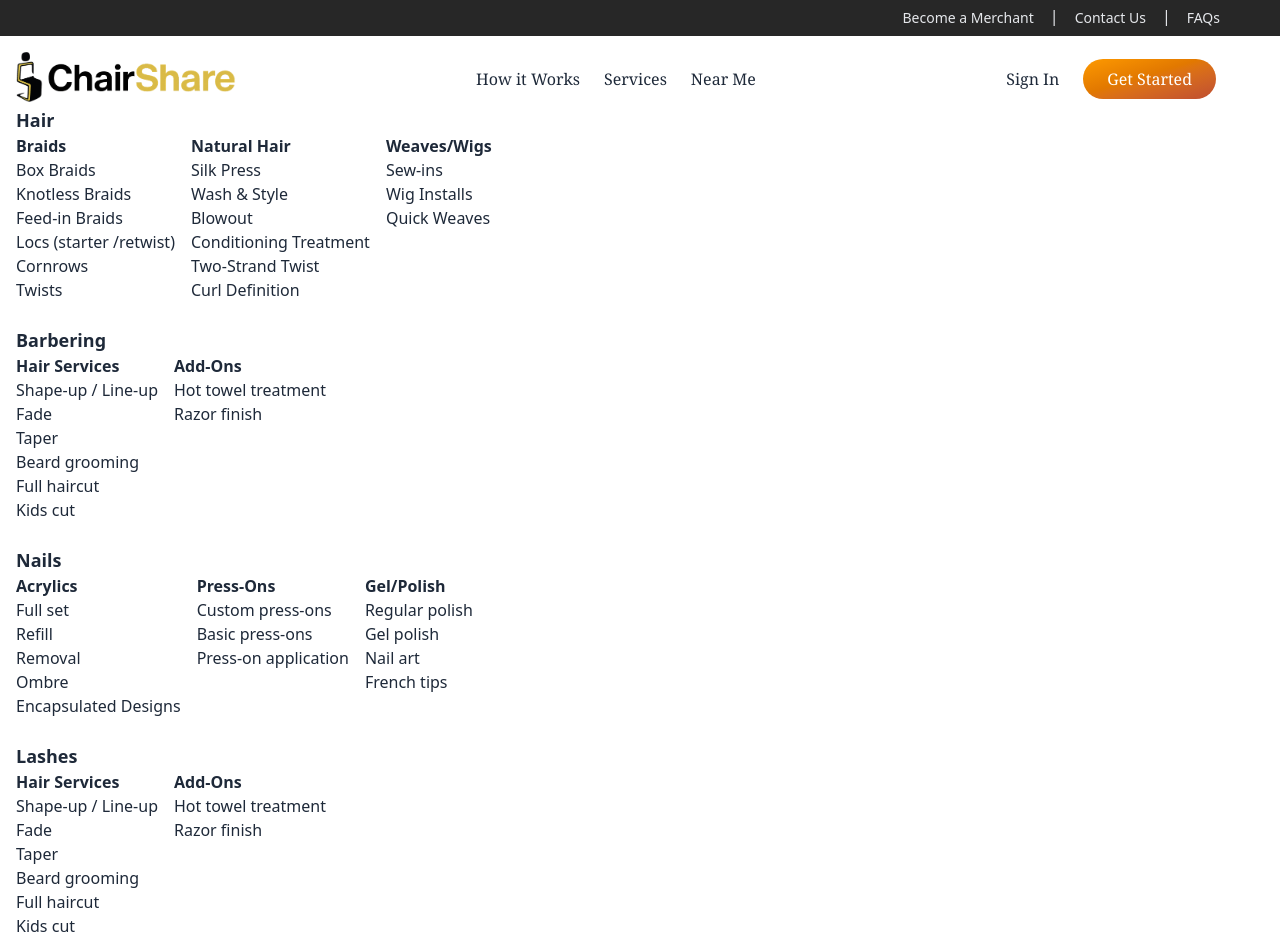
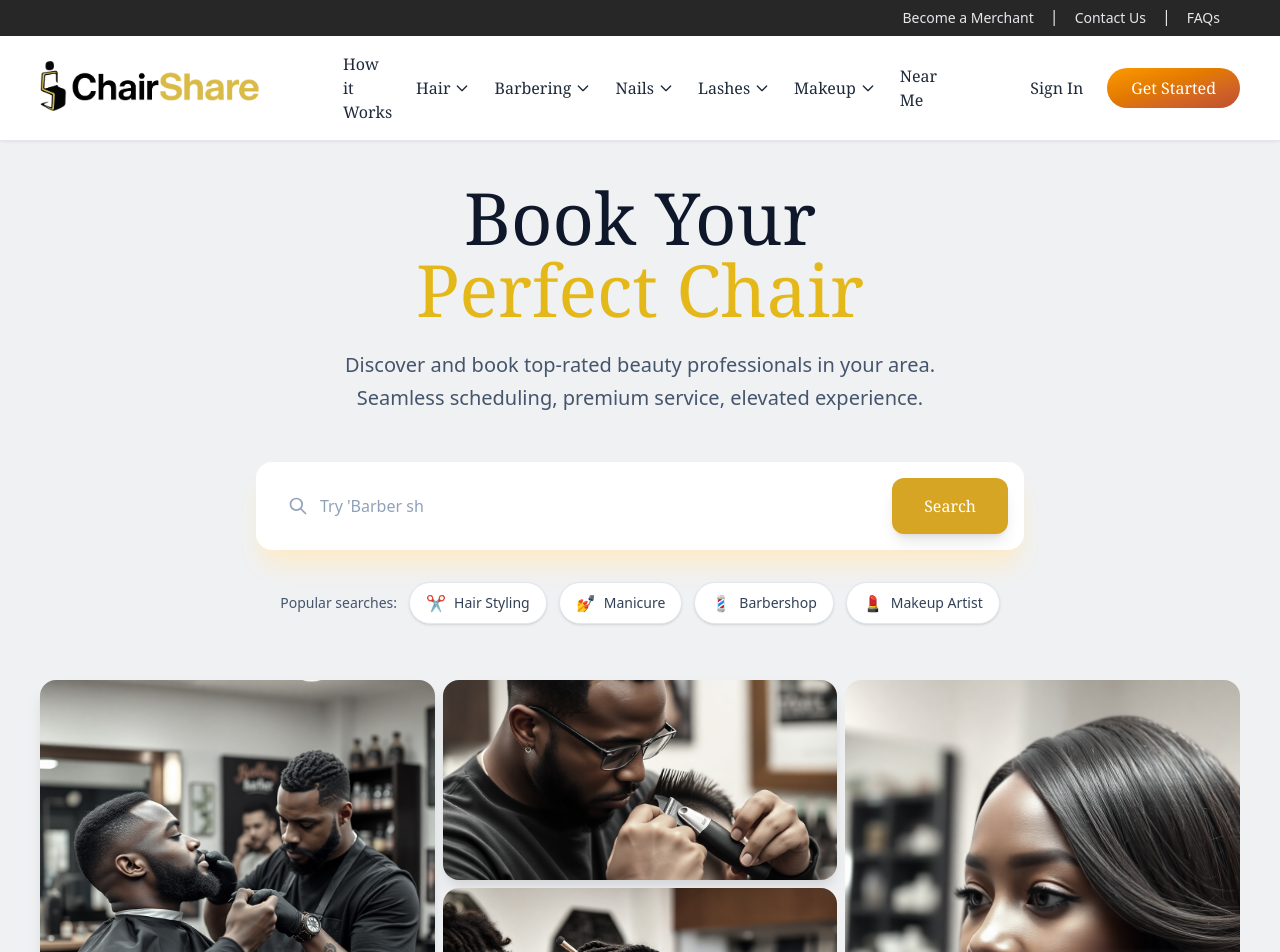
Before and after one commit to KayviaHarriott/chair-share, a React (Vite) app: page / in a window 1280 px wide. Shown: the top 952 px of the page. Built offline with nearby package versions, Linux system fonts and the light colour scheme.

Commit message:
feat(navbar): add hover dropdown menus for service categories (Hair, Barbering, Nails, Lashes, Makeup)

```diff
--- a/src/navigation/NavBar.tsx
+++ b/src/navigation/NavBar.tsx
@@ -1,8 +1,9 @@
 import { Link } from "react-router-dom";
-// import KeyboardArrowRightIcon from '@mui/icons-material/KeyboardArrowRight';
-// import { KeyboardArrowRight } from "@mui/icons-material";
+import { useState } from "react";
 
 export const NavBar = () => {
+  const [hoveredCategory, setHoveredCategory] = useState<string | null>(null);
+
   return (
     <div>
       <div className="bg-[#272727] text-gray-200 flex justify-center">
@@ -12,10 +13,9 @@ export const NavBar = () => {
           <p className="text-sm">Contact Us</p>
           <p className="mb-1">|</p>
           <p className="text-sm">FAQs</p>
-          {/* <KeyboardArrowRight/>  */}
         </div>
       </div>
-      <nav className="shadow-sm/5 bg-white border-b border-gray-200 flex flex-col justify-center py-4  px-4 text-gray-800 ">
+      <nav className="shadow-sm/5 bg-white border-b border-gray-200 flex justify-center py-4 px-4 text-gray-800 relative">
         <div className="max-w-[1200px] w-full ">
           <div className="w-full flex justify-between items-center">
             <div className="w-1/3 flex items-center gap-2 mb-1">
@@ -25,7 +25,256 @@ export const NavBar = () => {
             </div>
             <div className="w-1/3 flex items-center justify-center font-serif gap-6">
               <Link to="/about">How it Works</Link>
-              <Link to="/merchants">Services</Link>
+
+              {/* Hair Menu */}
+              <div
+                className="relative group"
+                onMouseEnter={() => setHoveredCategory("Hair")}
+                onMouseLeave={() => setHoveredCategory(null)}
+              >
+                <button className="hover:text-amber-600 transition-colors flex items-center gap-1">
+                  Hair
+                  <svg
+                    className={`w-4 h-4 transition-transform ${
+                      hoveredCategory === "Hair" ? "rotate-180" : ""
+                    }`}
+                    fill="none"
+                    stroke="currentColor"
+                    viewBox="0 0 24 24"
+                  >
+                    <path
+                      strokeLinecap="round"
+                      strokeLinejoin="round"
+                      strokeWidth={2}
+                      d="M19 9l-7 7-7-7"
+                    />
+                  </svg>
+                </button>
+                {hoveredCategory === "Hair" && (
+                  <div className="absolute top-full left-0 mt-2 w-96 bg-white border border-gray-200 rounded-lg shadow-xl p-6 z-50">
+                    <div className="flex gap-6">
+                      <div>
+                        <p className="font-bold mb-2">Braids</p>
+                        <ul className="space-y-1">
+                          <li className="text-sm hover:text-amber-600 cursor-pointer">Box Braids</li>
+                          <li className="text-sm hover:text-amber-600 cursor-pointer">Knotless Braids</li>
+                          <li className="text-sm hover:text-amber-600 cursor-pointer">Feed-in Braids</li>
+                          <li className="text-sm hover:text-amber-600 cursor-pointer">Locs (starter /retwist)</li>
+                          <li className="text-sm hover:text-amber-600 cursor-pointer">Cornrows</li>
+                          <li className="text-sm hover:text-amber-600 cursor-pointer">Twists</li>
+                        </ul>
+                      </div>
+                      <div>
+                        <p className="font-bold mb-2">Natural Hair</p>
+                        <ul className="space-y-1">
+                          <li className="text-sm hover:text-amber-600 cursor-pointer">Silk Press</li>
+                          <li className="text-sm hover:text-amber-600 cursor-pointer">Wash & Style</li>
+                          <li className="text-sm hover:text-amber-600 cursor-pointer">Blowout</li>
+                          <li className="text-sm hover:text-amber-600 cursor-pointer">Conditioning Treatment</li>
+                          <li className="text-sm hover:text-amber-600 cursor-pointer">Two-Strand Twist</li>
+                          <li className="text-sm hover:text-amber-600 cursor-pointer">Curl Definition</li>
+                        </ul>
+                      </div>
+                      <div>
+                        <p className="font-bold mb-2">Weaves/Wigs</p>
+                        <ul className="space-y-1">
+                          <li className="text-sm hover:text-amber-600 cursor-pointer">Sew-ins</li>
+                          <li className="text-sm hover:text-amber-600 cursor-pointer">Wig Installs</li>
+                          <li className="text-sm hover:text-amber-600 cursor-pointer">Quick Weaves</li>
+                        </ul>
+                      </div>
+                    </div>
+                  </div>
+                )}
+              </div>
+
+              {/* Barbering Menu */}
+              <div
+                className="relative group"
+                onMouseEnter={() => setHoveredCategory("Barbering")}
+                onMouseLeave={() => setHoveredCategory(null)}
+              >
+                <button className="hover:text-amber-600 transition-colors flex items-center gap-1">
+                  Barbering
+                  <svg
+                    className={`w-4 h-4 transition-transform ${
+                      hoveredCategory === "Barbering" ? "rotate-180" : ""
+                    }`}
+                    fill="none"
+                    stroke="currentColor"
+                    viewBox="0 0 24 24"
+                  >
+                    <path
+                      strokeLinecap="round"
+                      strokeLinejoin="round"
+                      strokeWidth={2}
+                      d="M19 9l-7 7-7-7"
+                    />
+                  </svg>
+                </button>
+                {hoveredCategory === "Barbering" && (
+                  <div className="absolute top-full left-0 mt-2 w-72 bg-white border border-gray-200 rounded-lg shadow-xl p-6 z-50">
+                    <div className="flex gap-6">
+                      <div>
+                        <p className="font-bold mb-2">Hair Services</p>
+                        <ul className="space-y-1">
+                          <li className="text-sm hover:text-amber-600 cursor-pointer">Shape-up / Line-up</li>
+                          <li className="text-sm hover:text-amber-600 cursor-pointer">Fade</li>
+                          <li className="text-sm hover:text-amber-600 cursor-pointer">Taper</li>
+                          <li className="text-sm hover:text-amber-600 cursor-pointer">Beard grooming</li>
+                          <li className="text-sm hover:text-amber-600 cursor-pointer">Full haircut</li>
+                          <li className="text-sm hover:text-amber-600 cursor-pointer">Kids cut</li>
+                        </ul>
+                      </div>
+                      <div>
+                        <p className="font-bold mb-2">Add-Ons</p>
+                        <ul className="space-y-1">
+                          <li className="text-sm hover:text-amber-600 cursor-pointer">Hot towel treatment</li>
+                          <li className="text-sm hover:text-amber-600 cursor-pointer">Razor finish</li>
+                        </ul>
+                      </div>
+                    </div>
+                  </div>
+                )}
+              </div>
+
+              {/* Nails Menu */}
+              <div
+                className="relative group"
+                onMouseEnter={() => setHoveredCategory("Nails")}
+                onMouseLeave={() => setHoveredCategory(null)}
+              >
+                <button className="hover:text-amber-600 transition-colors flex items-center gap-1">
+                  Nails
+                  <svg
+                    className={`w-4 h-4 transition-transform ${
+                      hoveredCategory === "Nails" ? "rotate-180" : ""
+                    }`}
+                    fill="none"
+                    stroke="currentColor"
+                    viewBox="0 0 24 24"
+                  >
+                    <path
+                      strokeLinecap="round"
+                      strokeLinejoin="round"
+                      strokeWidth={2}
+                      d="M19 9l-7 7-7-7"
+                    />
+                  </svg>
+                </button>
+                {hoveredCategory === "Nails" && (
+                  <div className="absolute top-full left-0 mt-2 w-96 bg-white border border-gray-200 rounded-lg shadow-xl p-6 z-50">
+                    <div className="flex gap-6">
+                      <div>
+                        <p className="font-bold mb-2">Acrylics</p>
+                        <ul className="space-y-1">
+                          <li className="text-sm hover:text-amber-600 cursor-pointer">Full set</li>
+                          <li className="text-sm hover:text-amber-600 cursor-pointer">Refill</li>
+                          <li className="text-sm hover:text-amber-600 cursor-pointer">Removal</li>
+                          <li className="text-sm hover:text-amber-600 cursor-pointer">Ombre</li>
+                          <li className="text-sm hover:text-amber-600 cursor-pointer">Encapsulated Designs</li>
+                        </ul>
+                      </div>
+                      <div>
+                        <p className="font-bold mb-2">Press-Ons</p>
+                        <ul className="space-y-1">
+                          <li className="text-sm hover:text-amber-600 cursor-pointer">Custom press-ons</li>
+                          <li className="text-sm hover:text-amber-600 cursor-pointer">Basic press-ons</li>
+                          <li className="text-sm hover:text-amber-600 cursor-pointer">Press-on application</li>
+                        </ul>
+                      </div>
+                      <div>
+                        <p className="font-bold mb-2">Gel/Polish</p>
+                        <ul className="space-y-1">
+                          <li className="text-sm hover:text-amber-600 cursor-pointer">Regular polish</li>
+                          <li className="text-sm hover:text-amber-600 cursor-pointer">Gel polish</li>
+                          <li className="text-sm hover:text-amber-600 cursor-pointer">Nail art</li>
+                          <li className="text-sm hover:text-amber-600 cursor-pointer">French tips</li>
+                        </ul>
+                      </div>
+                    </div>
+                  </div>
+                )}
+              </div>
+
+              {/* Lashes Menu */}
+              <div
+                className="relative group"
+                onMouseEnter={() => setHoveredCategory("Lashes")}
+                onMouseLeave={() => setHoveredCategory(null)}
+              >
+                <button className="hover:text-amber-600 transition-colors flex items-center gap-1">
+                  Lashes
+                  <svg
+                    className={`w-4 h-4 transition-transform ${
+                      hoveredCategory === "Lashes" ? "rotate-180" : ""
+                    }`}
+                    fill="none"
+                    stroke="currentColor"
+                    viewBox="0 0 24 24"
+                  >
+                    <path
+                      strokeLinecap="round"
+                      strokeLinejoin="round"
+                      strokeWidth={2}
+                      d="M19 9l-7 7-7-7"
+                    />
+                  </svg>
+                </button>
+                {hoveredCategory === "Lashes" && (
+                  <div className="absolute top-full left-0 mt-2 w-64 bg-white border border-gray-200 rounded-lg shadow-xl p-6 z-50">
+                    <p className="font-bold mb-2">Lash Services</p>
+                    <ul className="space-y-1">
+                      <li className="text-sm hover:text-amber-600 cursor-pointer">Classic Lashes</li>
+                      <li className="text-sm hover:text-amber-600 cursor-pointer">Volume Lashes</li>
+                      <li className="text-sm hover:text-amber-600 cursor-pointer">Hybrid Lashes</li>
+                      <li className="text-sm hover:text-amber-600 cursor-pointer">Lash Lift</li>
+                      <li className="text-sm hover:text-amber-600 cursor-pointer">Lash Tint</li>
+                      <li className="text-sm hover:text-amber-600 cursor-pointer">Lash Removal</li>
+                    </ul>
+                  </div>
+                )}
+              </div>
+
+              {/* Makeup Menu */}
+              <div
+                className="relative group"
+                onMouseEnter={() => setHoveredCategory("Makeup")}
+                onMouseLeave={() => setHoveredCategory(null)}
+              >
+                <button className="hover:text-amber-600 transition-colors flex items-center gap-1">
+                  Makeup
+                  <svg
+                    className={`w-4 h-4 transition-transform ${
+                      hoveredCategory === "Makeup" ? "rotate-180" : ""
+                    }`}
+                    fill="none"
+                    stroke="currentColor"
+                    viewBox="0 0 24 24"
+                  >
+                    <path
+                      strokeLinecap="round"
+                      strokeLinejoin="round"
+                      strokeWidth={2}
+                      d="M19 9l-7 7-7-7"
+                    />
+                  </svg>
+                </button>
+                {hoveredCategory === "Makeup" && (
+                  <div className="absolute top-full left-0 mt-2 w-64 bg-white border border-gray-200 rounded-lg shadow-xl p-6 z-50">
+                    <p className="font-bold mb-2">Makeup Services</p>
+                    <ul className="space-y-1">
+                      <li className="text-sm hover:text-amber-600 cursor-pointer">Bridal Makeup</li>
+                      <li className="text-sm hover:text-amber-600 cursor-pointer">Special Event Makeup</li>
+                      <li className="text-sm hover:text-amber-600 cursor-pointer">Everyday Makeup</li>
+                      <li className="text-sm hover:text-amber-600 cursor-pointer">Airbrush Makeup</li>
+                      <li className="text-sm hover:text-amber-600 cursor-pointer">Makeup Lessons</li>
+                      <li className="text-sm hover:text-amber-600 cursor-pointer">Brow Shaping</li>
+                    </ul>
+                  </div>
+                )}
+              </div>
+
               <Link to="/">Near Me</Link>
             </div>
             <div className="w-1/3 flex justify-end items-center gap-6 font-serif">
@@ -39,154 +288,6 @@ export const NavBar = () => {
             </div>
           </div>
         </div>
-
-        <div className="flex flex-col gap-6">
-          <a>
-            <p className="font-bold text-lg">Hair</p>
-
-            <div className="flex gap-4">
-              <div>
-                <b>Braids</b>
-                <ul>
-                  <li>Box Braids</li>
-                  <li>Knotless Braids</li>
-                  <li>Feed-in Braids</li>
-                  <li>Locs (starter /retwist)</li>
-                  <li>Cornrows</li>
-                  <li>Twists</li>
-                </ul>
-              </div>
-
-              <div>
-                <b>Natural Hair</b>
-                <ul>
-                  <li>Silk Press</li>
-                  <li>Wash & Style</li>
-                  <li>Blowout</li>
-                  <li>Conditioning Treatment</li>
-                  <li>Two-Strand Twist</li>
-                  <li>Curl Definition</li>
-                </ul>
-              </div>
-              <div>
-                <b>Weaves/Wigs</b>
-                <ul>
-                  <li>Sew-ins</li>
-                  <li>Wig Installs</li>
-                  <li>Quick Weaves</li>
-                </ul>
-              </div>
-            </div>
-          </a>
-
-          <a>
-            <p className="font-bold text-lg">Barbering</p>
-            <div className="flex gap-4">
-              <div>
-                <b>Hair Services</b>
-                <ul>
-                  <li>Shape-up / Line-up</li>
-                  <li>Fade</li>
-                  <li>Taper</li>
-                  <li>Beard grooming</li>
-                  <li>Full haircut</li>
-                  <li>Kids cut</li>
-                </ul>
-              </div>
-
-              <div>
-                <b>Add-Ons</b>
-                <ul>
-                  <li>Hot towel treatment</li>
-                  <li>Razor finish</li>
-                </ul>
-              </div>
-            </div>
-          </a>
-
-          <a>
-            <p className="font-bold text-lg">Nails</p>
-            <div className="flex gap-4">
-              <div>
-                <b>Acrylics</b>
-                <ul>
-                  <li>Full set</li>
-                  <li>Refill</li>
-                  <li>Removal</li>
-                  <li>Ombre</li>
-                  <li>Encapsulated Designs</li>
-                </ul>
-              </div>
-
-              <div>
-                <b>Press-Ons</b>
-                <ul>
-                  <li>Custom press-ons</li>
-                  <li>Basic press-ons</li>
-                  <li>Press-on application</li>
-                </ul>
-              </div>
-
-              <div>
-                <b>Gel/Polish</b>
-                <ul>
-                  <li>Regular polish</li>
-                  <li>Gel polish</li>
-                  <li>Nail art</li>
-                  <li>French tips</li>
-                </ul>
-              </div>
-            </div>
-          </a>
-          <a>
-            <p className="font-bold text-lg">Lashes</p>
-            <div className="flex gap-4">
-              <div>
-                <b>Hair Services</b>
-                <ul>
-                  <li>Shape-up / Line-up</li>
-                  <li>Fade</li>
-                  <li>Taper</li>
-                  <li>Beard grooming</li>
-                  <li>Full haircut</li>
-                  <li>Kids cut</li>
-                </ul>
-              </div>
-
-              <div>
-                <b>Add-Ons</b>
-                <ul>
-                  <li>Hot towel treatment</li>
-                  <li>Razor finish</li>
-                </ul>
-              </div>
-            </div>
-          </a>
-         <a>
-            <p className="font-bold text-lg">Makeup</p>
-            <div className="flex gap-4">
-              <div>
-                <b>Hair Services</b>
-                <ul>
-                  <li>Shape-up / Line-up</li>
-                  <li>Fade</li>
-                  <li>Taper</li>
-                  <li>Beard grooming</li>
-                  <li>Full haircut</li>
-                  <li>Kids cut</li>
-                </ul>
-              </div>
-
-              <div>
-                <b>Add-Ons</b>
-                <ul>
-                  <li>Hot towel treatment</li>
-                  <li>Razor finish</li>
-                </ul>
-              </div>
-            </div>
-          </a>
-        </div>
       </nav>
     </div>
   );
```
